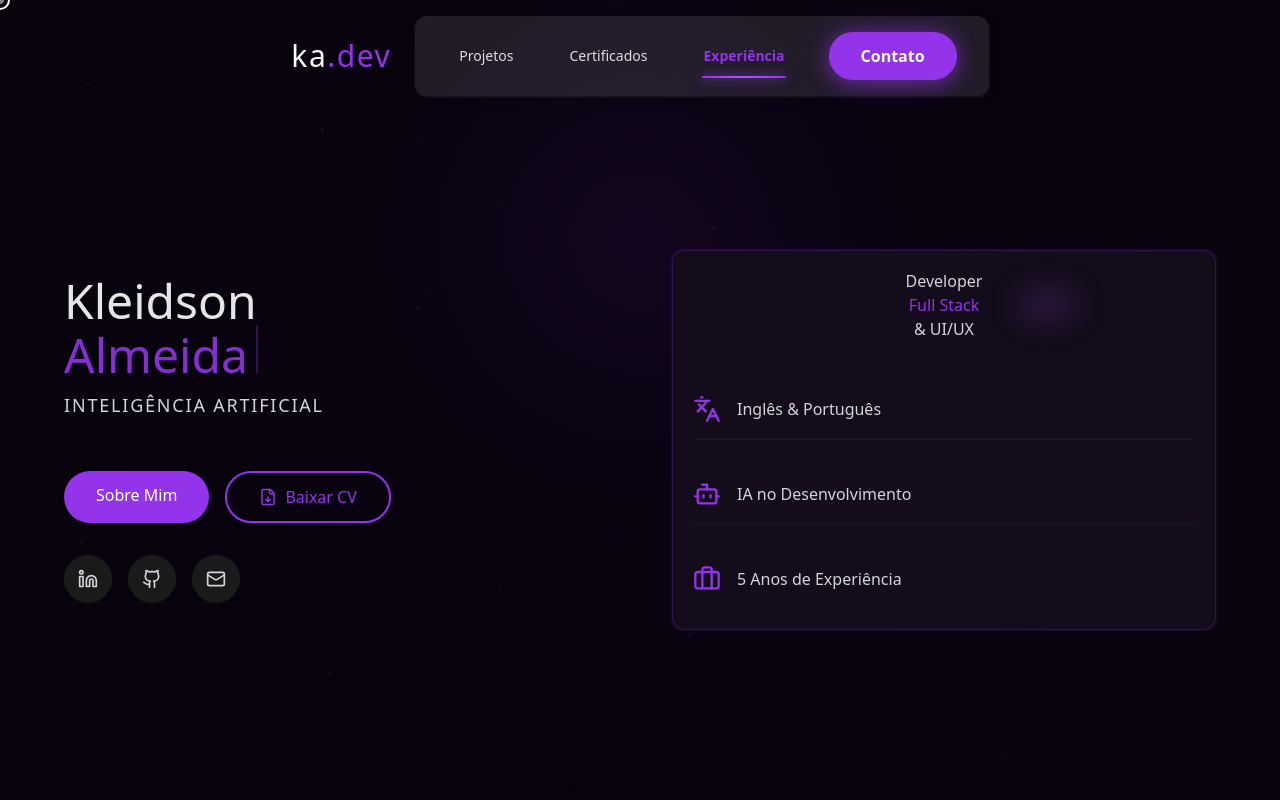
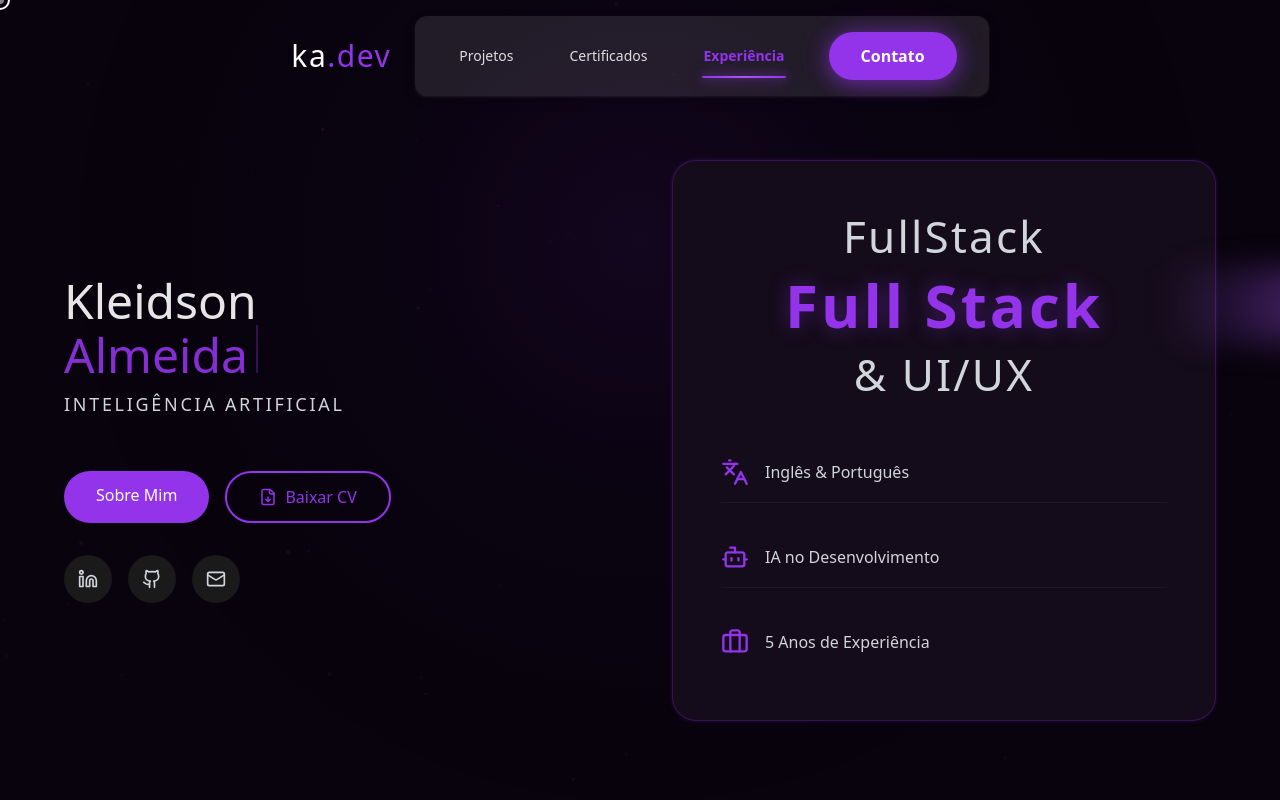
Before and after one commit to kleidsonadesign/ka.dev, a React (Vite) app: page / in a window 1280 px wide. Shown: the top 800 px of the page. Built offline with nearby package versions, Linux system fonts and the light colour scheme.

Commit message:
Refactor Hero component to use motion elements

```diff
--- a/src/components/Hero.tsx
+++ b/src/components/Hero.tsx
@@ -56,6 +56,16 @@ export function Hero() {
           animate={{ scale: [1, 1.05, 1], x: [0, -30, 0], y: [0, 20, 0] }}
           transition={{ duration: 15, repeat: Infinity, repeatType: "reverse", ease: "easeInOut", delay: 3 }}
         />
+        <motion.div
+          className="absolute top-1/3 right-1/3 w-[58rem] h-[58rem] bg-primary/5 rounded-full blur-3xl"
+          animate={{ scale: [1, 1.15, 1], x: [0, 40, 0], y: [0, 30, 0] }}
+          transition={{ duration: 20, repeat: Infinity, repeatType: "reverse", ease: "easeInOut" }}
+        />
+        <motion.div
+          className="absolute bottom-1/2 left-1/3 w-[34rem] h-[34rem] bg-accent/5 rounded-full blur-3xl"
+          animate={{ scale: [1, 1.1, 1], x: [0, -20, 0], y: [0, 40, 0] }}
+          transition={{ duration: 10, repeat: Infinity, repeatType: "reverse", ease: "easeInOut", delay: 1 }}
+        />
       </div>
 
       <div className="container mx-auto px-4 relative z-10">
@@ -68,30 +78,42 @@ export function Hero() {
             className="flex flex-col items-center lg:items-start"
           >
             <motion.h1 className="text-5xl md:text-6xl mb-3 text-center lg:text-left font-bold">
-              <span className="text-white/90">{displayedName.split(' ')[0]}</span>
+              <motion.span className="text-white/90">{displayedName.split(' ')[0]}</motion.span>
               <br />
-              <span className="text-primary/90">{displayedName.split(' ')[1] || ''}</span>
+              <motion.span className="text-primary/90">{displayedName.split(' ')[1] || ''}</motion.span>
               <span className="inline-block w-0.5 h-10 md:h-12 bg-primary/60 ml-2 animate-pulse"></span>
             </motion.h1>
 
-            <div className="mb-8 text-center lg:text-left h-12 overflow-hidden">
+            <motion.div className="mb-8 text-center lg:text-left h-12 overflow-hidden">
               <motion.p
                 key={currentSkill}
                 initial={{ y: 20, opacity: 0 }}
                 animate={{ y: 0, opacity: 1 }}
                 exit={{ y: -20, opacity: 0 }}
                 transition={{ duration: 0.5 }}
-                className="text-gray-300 tracking-widest uppercase font-medium text-lg"
+                className="text-gray-300 tracking-widest uppercase"
+                style={{ fontSize: '1.125rem', fontWeight: '500', letterSpacing: '0.15em' }}
               >
                 {rotatingSkills[currentSkill]}
               </motion.p>
-            </div>
+            </motion.div>
 
             <div className="flex flex-col sm:flex-row gap-4 mb-8 w-full sm:w-auto">
-              <a href="#sobre" className="px-8 py-3 bg-primary text-white rounded-full text-center">Sobre Mim</a>
-              <a href="/CurriculoKleidsonAlmeida.pdf" download className="px-8 py-3 border-2 border-primary text-primary rounded-full flex items-center justify-center gap-2 group">
+              <motion.a
+                href="#sobre"
+                whileHover={{ scale: 1.02 }}
+                whileTap={{ scale: 0.95 }}
+                className="px-8 py-3 bg-primary text-white rounded-full text-center"
+              >
+                Sobre Mim
+              </motion.a>
+              <motion.a
+                href="/CurriculoKleidsonAlmeida.pdf"
+                download="CurriculoKleidsonAlmeida.pdf"
+                className="px-8 py-3 border-2 border-primary text-primary rounded-full flex items-center justify-center gap-2 group"
+              >
                 <FileDown size={18} /> Baixar CV
-              </a>
+              </motion.a>
             </div>
 
             <div className="flex gap-4">
@@ -99,42 +121,61 @@ export function Hero() {
                 { icon: Linkedin, href: "https://www.linkedin.com/in/kleidsonadesign/" },
                 { icon: Github, href: "https://github.com/kleidsonadesign" },
                 { icon: Mail, href: "mailto:kleidsonadesign@gmail.com" },
-              ].map((social, i) => (
-                <a key={i} href={social.href} className="w-12 h-12 flex items-center justify-center rounded-full bg-muted group">
-                  <social.icon size={20} className="text-gray-300 group-hover:text-primary transition-colors" />
-                </a>
+              ].map((social, index) => (
+                <motion.a
+                  key={index}
+                  href={social.href}
+                  className="w-12 h-12 flex items-center justify-center rounded-full bg-muted group"
+                >
+                  <social.icon size={20} className="text-gray-300 group-hover:text-primary transition-colors duration-300" />
+                </motion.a>
               ))}
             </div>
           </motion.div>
 
           {/* Right Side - Info */}
-          <motion.div
-            initial={{ opacity: 0, x: 50 }}
-            animate={{ opacity: 1, x: 0 }}
-            transition={{ duration: 0.8 }}
-            className="flex items-center justify-center"
-          >
-            <div className="info-block w-full p-12 bg-black/20 backdrop-blur-sm rounded-[24px]">
-              <motion.h2 className="mb-10 text-center leading-tight">
-                <span className="block text-gray-300 text-4xl font-medium tracking-wide">Developer</span>
-                <span className="block text-primary text-6xl font-bold relative inline-block mt-1">
+          <motion.div className="flex items-center justify-center">
+            <div className="info-block transition-all duration-300 w-full" style={{ padding: '3rem', borderRadius: '24px' }}>
+              <motion.h2 className="mb-10 tracking-tight text-center leading-tight">
+                <motion.span
+                  className="block text-gray-300"
+                  style={{ fontSize: '2.75rem', letterSpacing: '0.05em', fontWeight: '500' }}
+                >
+                  FullStack
+                </motion.span>
+                <motion.span
+                  className="block text-primary relative inline-block group glow-text mt-1"
+                  style={{ fontSize: '3.75rem', fontWeight: '700', letterSpacing: '0.05em' }}
+                >
+                  {/* ALTERADO AQUI: Vibe Coding -> Full Stack */}
                   <span className="relative z-10">Full Stack</span>
                   <motion.span
                     className="absolute inset-0 bg-gradient-to-r from-primary/0 via-accent/40 to-primary/0 blur-lg"
                     animate={{ x: ['-100%', '200%'] }}
-                    transition={{ duration: 3, repeat: Infinity, repeatDelay: 2 }}
+                    transition={{ duration: 3, repeat: Infinity, repeatDelay: 2, ease: "easeInOut" }}
                   />
-                </span>
-                <span className="block text-gray-300 text-4xl font-medium mt-1">& UI/UX</span>
+                </motion.span>
+                <motion.span
+                  className="block text-gray-300 mt-1"
+                  style={{ fontSize: '2.75rem', letterSpacing: '0.05em', fontWeight: '500' }}
+                >
+                  & UI/UX
+                </motion.span>
               </motion.h2>
 
               <div className="space-y-6 mt-10">
-                {skills.map((skill, index) => (
-                  <div key={index} className="flex items-center gap-4 py-4 border-b border-gray-800/50 last:border-b-0 group">
-                    <skill.icon size={28} className="text-primary group-hover:text-accent transition-colors duration-300" />
-                    <span className="text-gray-300 group-hover:text-white transition-colors duration-300">{skill.text}</span>
-                  </div>
-                ))}
+                {skills.map((skill, index) => {
+                  const IconComponent = skill.icon;
+                  return (
+                    <motion.div
+                      key={index}
+                      className="flex items-center gap-4 cursor-interactive group py-4 border-b border-gray-800/50 last:border-b-0"
+                    >
+                      <IconComponent size={28} className="text-primary group-hover:text-accent transition-colors duration-300" />
+                      <span className="text-gray-300 group-hover:text-white transition-colors duration-300">{skill.text}</span>
+                    </motion.div>
+                  );
+                })}
               </div>
             </div>
           </motion.div>
```
